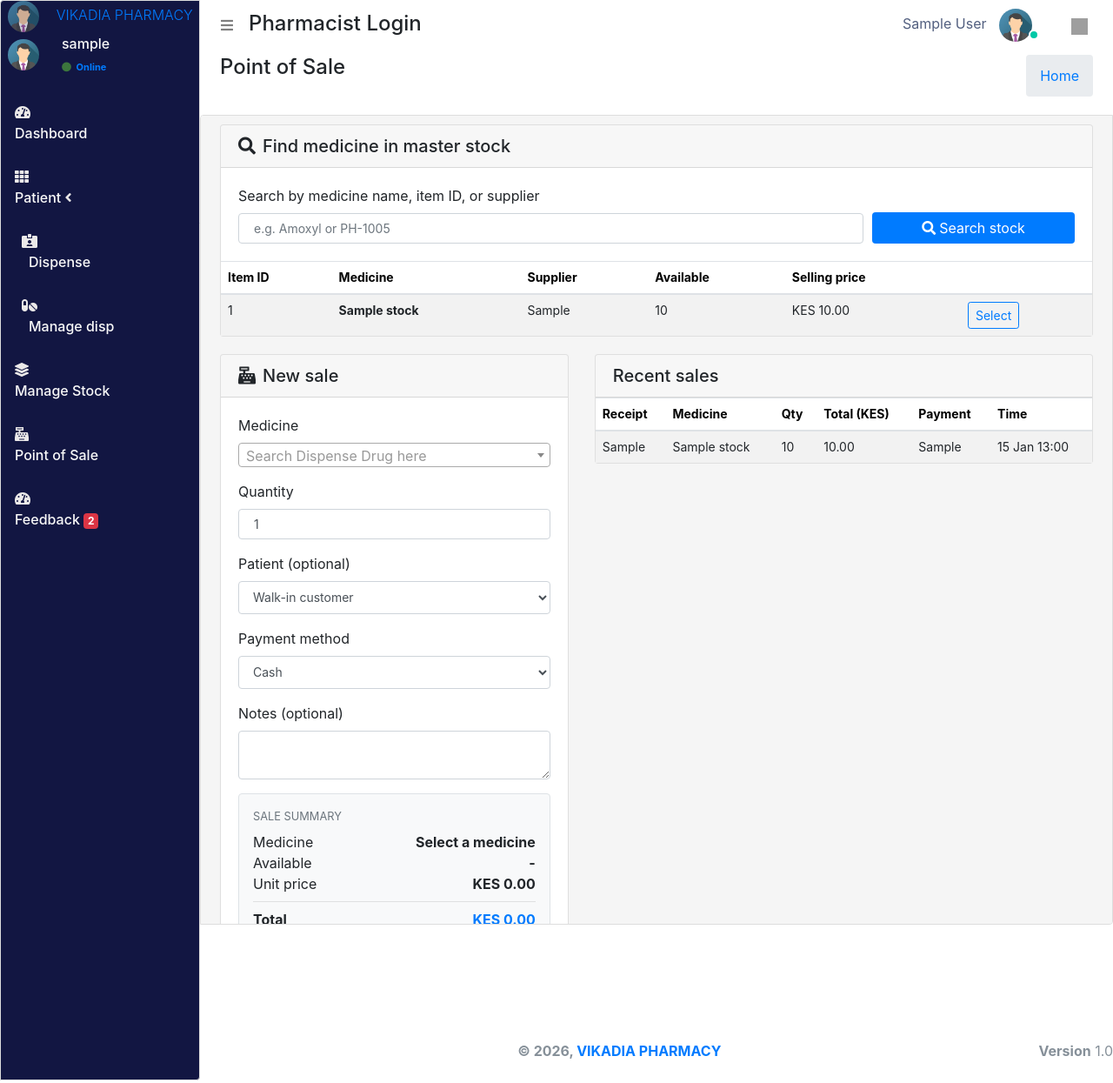
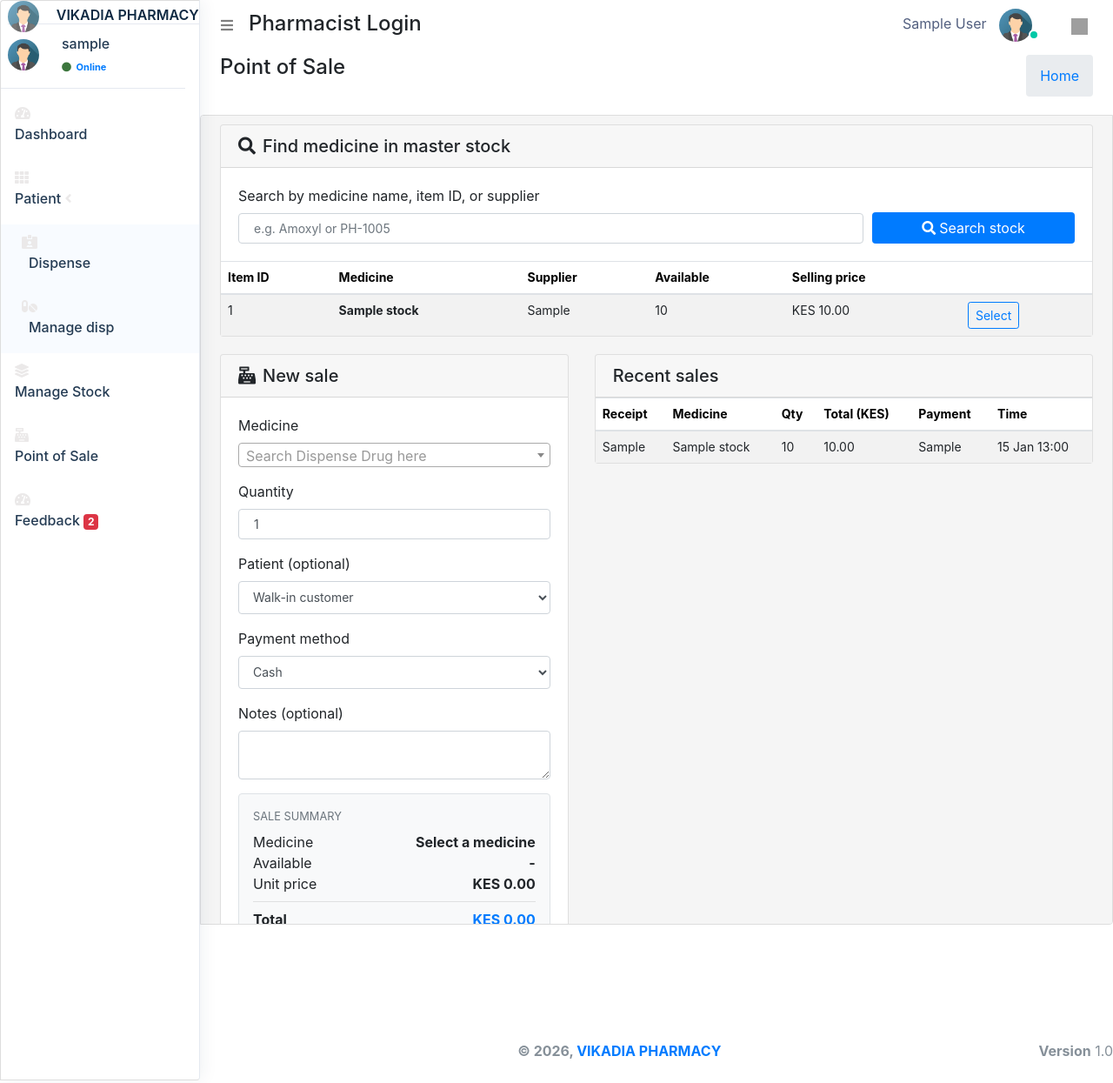
Before and after one commit to vicbarno/pharmacy-management-system1, a Django app: page /point-of-sale/ in a window 1280 px wide. Shown: the whole page at 87% size. Run offline with Django 3.2, Linux system fonts and the light colour scheme; a user stored in the database is signed in; tables that the repository leaves empty hold one stand-in row (values such as "Sample post"); some libraries are stand-ins or nearby versions; grey boxes are pictures that could not be loaded.

Commit message:
Apply light pharmacist workspace theme

```diff
--- a/pharmacy/templates/pharmacist_templates/base_template.html
+++ b/pharmacy/templates/pharmacist_templates/base_template.html
@@ -2,6 +2,20 @@
 
 <style>
     .pharmacist-shell .main-sidebar { position: fixed; top: 0; bottom: 0; left: 0; width: 230px; z-index: 1038; overflow-y: auto; }
+    .pharmacist-shell .main-sidebar { background: #ffffff !important; border-right: 1px solid #e5e9f0; box-shadow: 4px 0 18px rgba(25, 48, 85, .06); }
+    .pharmacist-shell .main-sidebar .brand-link { color: #102a43 !important; border-bottom: 1px solid #e5e9f0; }
+    .pharmacist-shell .main-sidebar .brand-text { color: #102a43 !important; font-weight: 600 !important; }
+    .pharmacist-shell .main-sidebar .user-panel { border-bottom: 1px solid #e5e9f0; }
+    .pharmacist-shell .main-sidebar .info p,
+    .pharmacist-shell .main-sidebar .nav-link,
+    .pharmacist-shell .main-sidebar .nav-link p { color: #243b53 !important; }
+    .pharmacist-shell .main-sidebar .nav-link:hover,
+    .pharmacist-shell .main-sidebar .nav-link.active { background: #eaf4ff !important; color: #0b63ce !important; }
+    .pharmacist-shell .main-sidebar .nav-link:hover p,
+    .pharmacist-shell .main-sidebar .nav-link.active p,
+    .pharmacist-shell .main-sidebar .nav-link:hover i,
+    .pharmacist-shell .main-sidebar .nav-link.active i { color: #0b63ce !important; }
+    .pharmacist-shell .main-sidebar .nav-treeview { background: #f8fbff; }
     .pharmacist-shell .main-header, .pharmacist-shell .content-wrapper, .pharmacist-shell .main-footer { margin-left: 230px; }
     .pharmacist-shell .content-wrapper { min-height: calc(100vh - 120px); }
     @media (max-width: 767px) {
```
